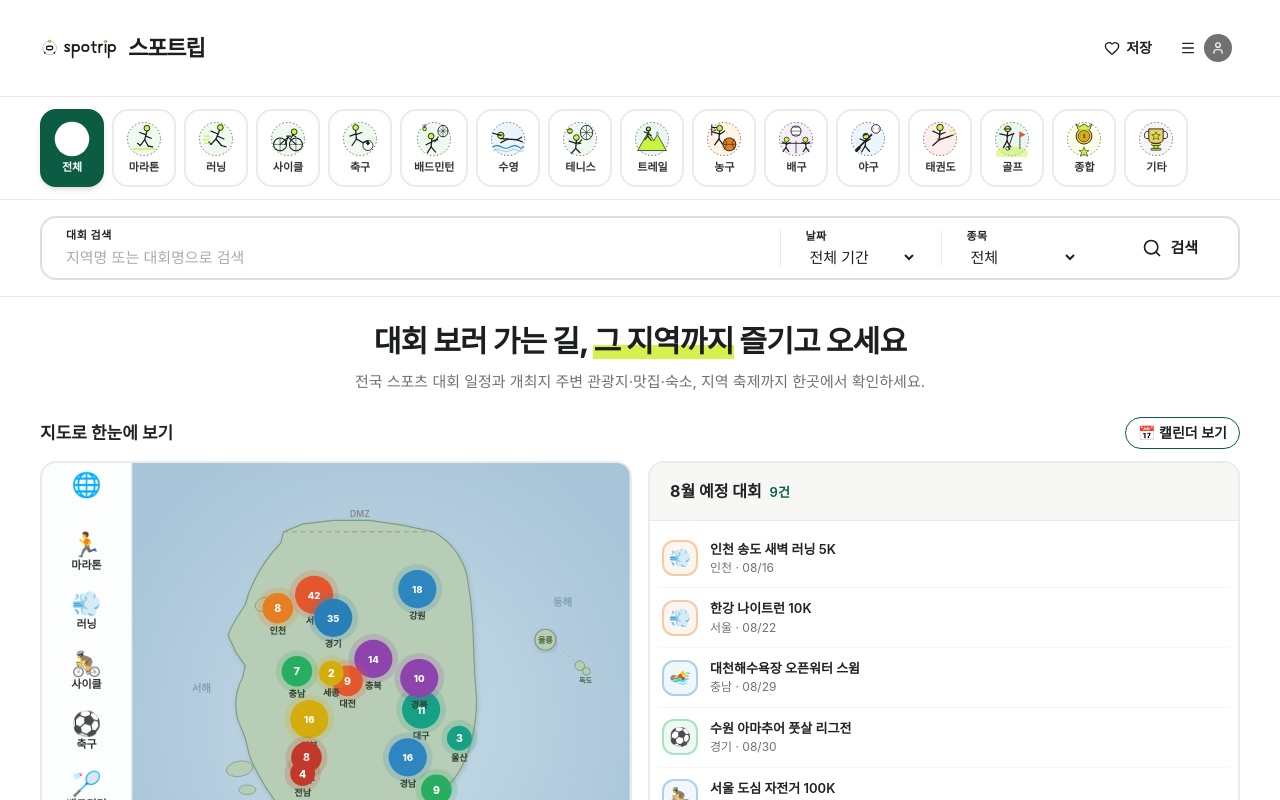
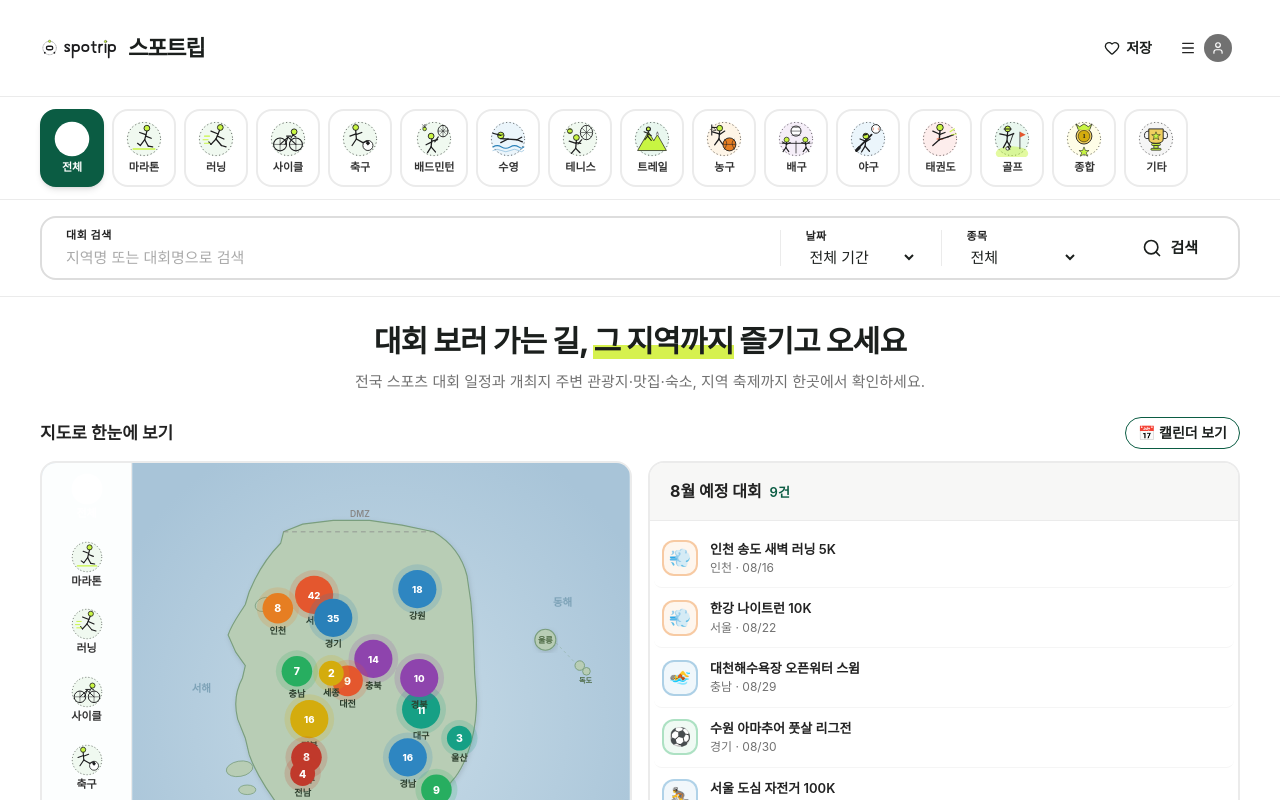
Before and after one commit to ljw22112/sportrip-v2, a Next.js app: page / in a window 1280 px wide. Shown: the top 800 px of the page. Built offline with nearby package versions, Linux system fonts and the light colour scheme; a web font is replaced by a local one.

Commit message:
fix: 지도 카테고리 패널 SVG 캐릭터 적용

```diff
--- a/src/components/events/KoreaMap.tsx
+++ b/src/components/events/KoreaMap.tsx
@@ -19,11 +19,7 @@ const CLUSTER_COLORS = [
   '#C0392B','#16A085','#E67E22','#2980B9','#8E44AD',
 ];
 
-// 전체 종목 목록 (전체 포함 16개)
-const ALL_SPORTS = [
-  { key:'전체', label:'전체', emoji:'🌐' },
-  ...SPORTS_15.filter(s => s.key !== '전체'),
-];
+// SPORTS_15 직접 사용
 
 interface Props { events: SportEvent[]; className?: string; }
 
@@ -51,13 +47,14 @@ export function KoreaMap({ events, className }: Props) {
       {/* ── 좌측 종목 카테고리 패널 ── */}
       <div className="flex-shrink-0 w-[70px] md:w-[90px] bg-white/95 border-r border-[#EBEBEB] flex flex-col overflow-y-auto z-10"
         style={{scrollbarWidth:'none', height:'100%'}}>
-        {ALL_SPORTS.map(sp=>{
+        {SPORTS_15.map(sp=>{
           const active = activeSport === sp.key;
           return (
             <button key={sp.key} onClick={()=>setActiveSport(sp.key)}
               className={`flex flex-col items-center justify-center gap-0.5 py-2.5 px-1 flex-shrink-0 border-b border-[#F0F0F0] transition-all
                 ${active ? 'bg-[#0B5C43]' : 'hover:bg-[#F7F7F6]'}`}>
-              <span className="text-xl md:text-2xl leading-none">{sp.emoji}</span>
+              <img src={sp.icon} alt={sp.label}
+                className={`w-8 h-8 object-contain ${active?'brightness-0 invert':''}`}/>
               <span className={`text-[10px] md:text-[11px] font-bold leading-tight text-center
                 ${active ? 'text-white' : 'text-[#333]'}`}>
                 {sp.label}
@@ -173,7 +170,7 @@ export function KoreaMap({ events, className }: Props) {
                     className="w-full flex items-center gap-3 py-2.5 border-b border-[#F5F5F5] last:border-0 hover:bg-[#F7F7F6] rounded-xl px-2 -mx-2 transition-colors text-left">
                     <div className="w-9 h-9 flex-shrink-0 rounded-xl border-2 flex items-center justify-center text-lg"
                       style={{borderColor:sp.color+'55',background:sp.color+'11'}}>
-                      {sp.emoji}
+                    <img src={sp.icon} alt={sp.label} className="w-6 h-6 object-contain"/>
                     </div>
                     <div className="flex-1 min-w-0">
                       <div className="font-semibold text-[13px] text-[#222] truncate">{ev.title}</div>
```
